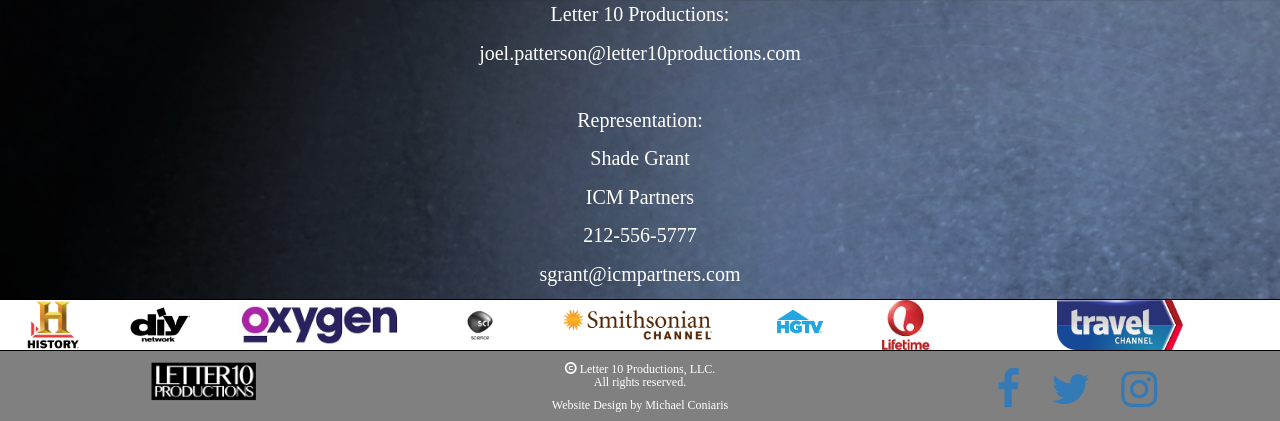
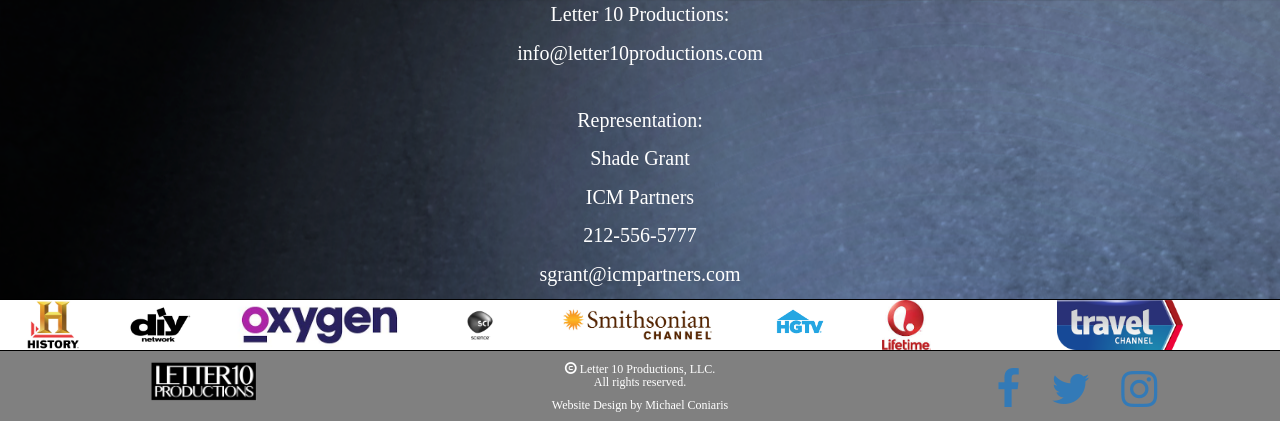
Before and after one commit to mconiaris/Letter10_Rails, a Rails app: page /contact in a window 1280 px wide. Shown: the part 103-524 px from the top of the page. Run offline with Rails 7, Linux system fonts and the light colour scheme; style sheets or scripts are compiled from the project's sources; some libraries are stand-ins or nearby versions.

Commit message:
Revised contact information.

```diff
--- a/app/views/welcome/contact.html.erb
+++ b/app/views/welcome/contact.html.erb
@@ -1,7 +1,7 @@
 <section id="contact">
   <div class="container-fluid">
     <p>Letter 10 Productions:</p>
-    <p><a href="mailto:joel.patterson@letter10productions.com">joel.patterson@letter10productions.com</a></p>
+    <p><a href="mailto:info@letter10productions.com">info@letter10productions.com</a></p>
     <br>
     <p>Representation:</p>
     <p>Shade Grant</p>
```
